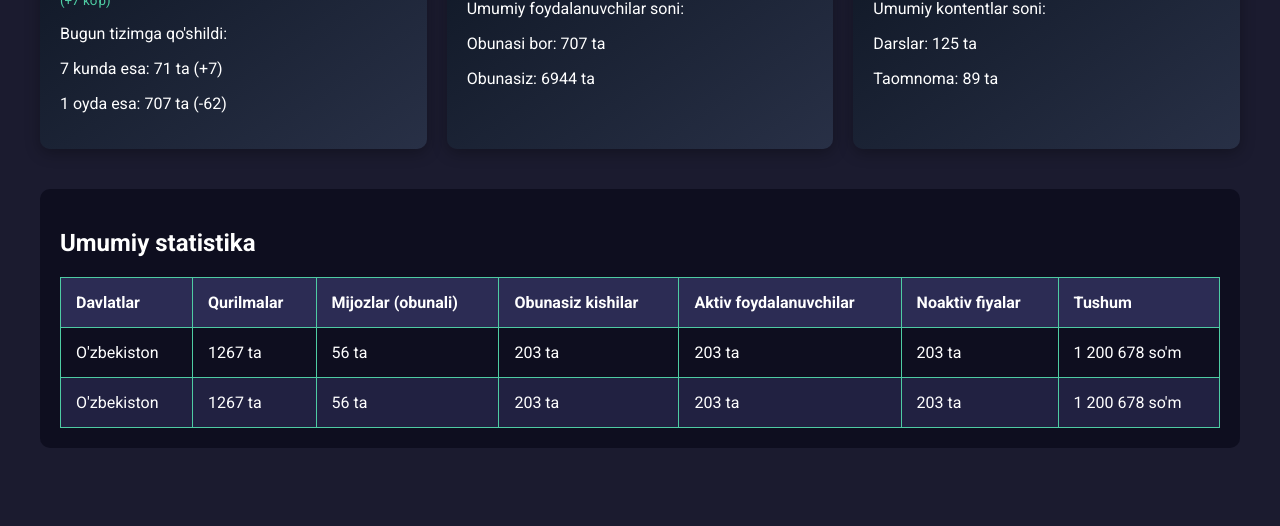
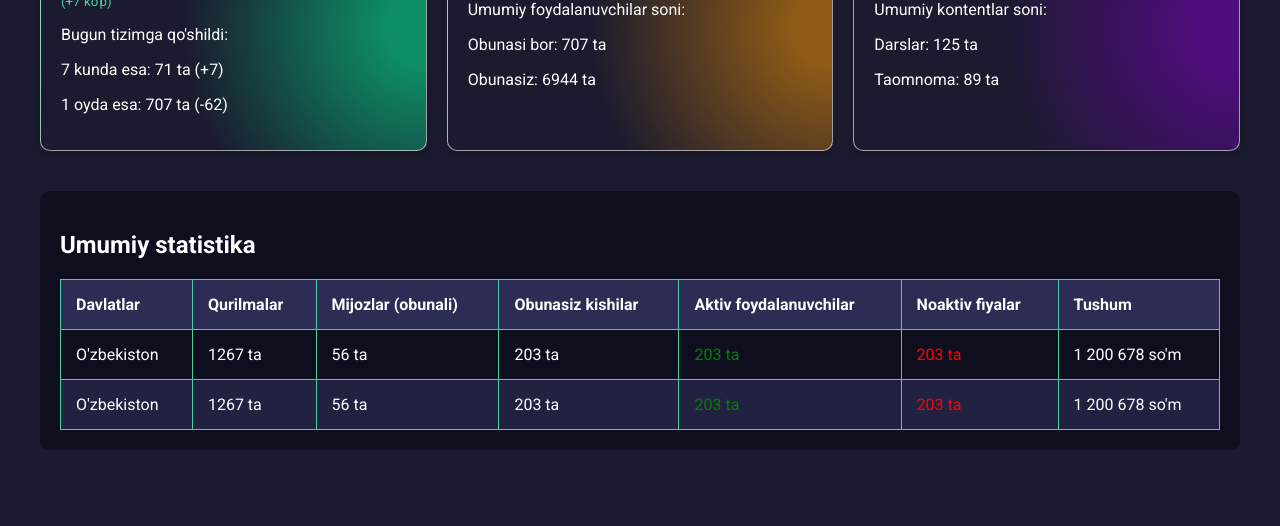
Before and after one commit to muhammadxoja-sayfidinov/kenja_admin, a plain HTML site: page index.html in a window 1280 px wide. Shown: the part 274-800 px from the top of the page. Drawn offline with Linux system fonts and the light colour scheme.

Commit message:
rang berdim

```diff
--- a/styles.css
+++ b/styles.css
@@ -41,12 +41,26 @@ body {
     gap: 20px;
 }
 
+.card-container .card:nth-child(1){
+    background: radial-gradient(circle at right, rgba(0, 255, 153, 0.5) 10%, rgba(0, 0, 0, 0) 60%);
+                box-shadow: 0 4px 8px rgba(0, 0, 0, 0.2);
+}
+.card-container .card:nth-child(2){
+    background: radial-gradient(circle at right, rgba(255, 153, 0, 0.5) 10%, rgba(0, 0, 0, 0) 60%);
+                box-shadow: 0 4px 8px rgba(0, 0, 0, 0.2);
+}
+.card-container .card:nth-child(3){
+    background: radial-gradient(circle at right, rgba(133, 0, 205, 0.5) 10%, rgba(0, 0, 0, 0) 60%);
+                box-shadow: 0 4px 8px rgba(0, 0, 0, 0.2);
+}
+
 .card {
     flex: 1;
     padding: 20px;
     border-radius: 10px;
-    background: linear-gradient(145deg, #0e1624, #283046);
+    /* background: linear-gradient(145deg, #0e1624, #283046);*/
     box-shadow: 0px 4px 15px rgba(0, 0, 0, 0.3);
+    border: 1px solid rgba(255, 255, 255, 0.59);
 }
 
 .card h2 {
@@ -87,3 +101,14 @@ body {
 .statistics table tr:nth-child(even) {
     background-color: #212141;
 }
+
+
+tbody td:nth-child(6) {
+    color: red;
+}
+
+
+tbody td:nth-child(5) {
+    color: green;
+}
+/* fv */
```
Also changed, not shown: index.html (+4 -0 lines), index2.html (deleted, +0 -1 lines).
